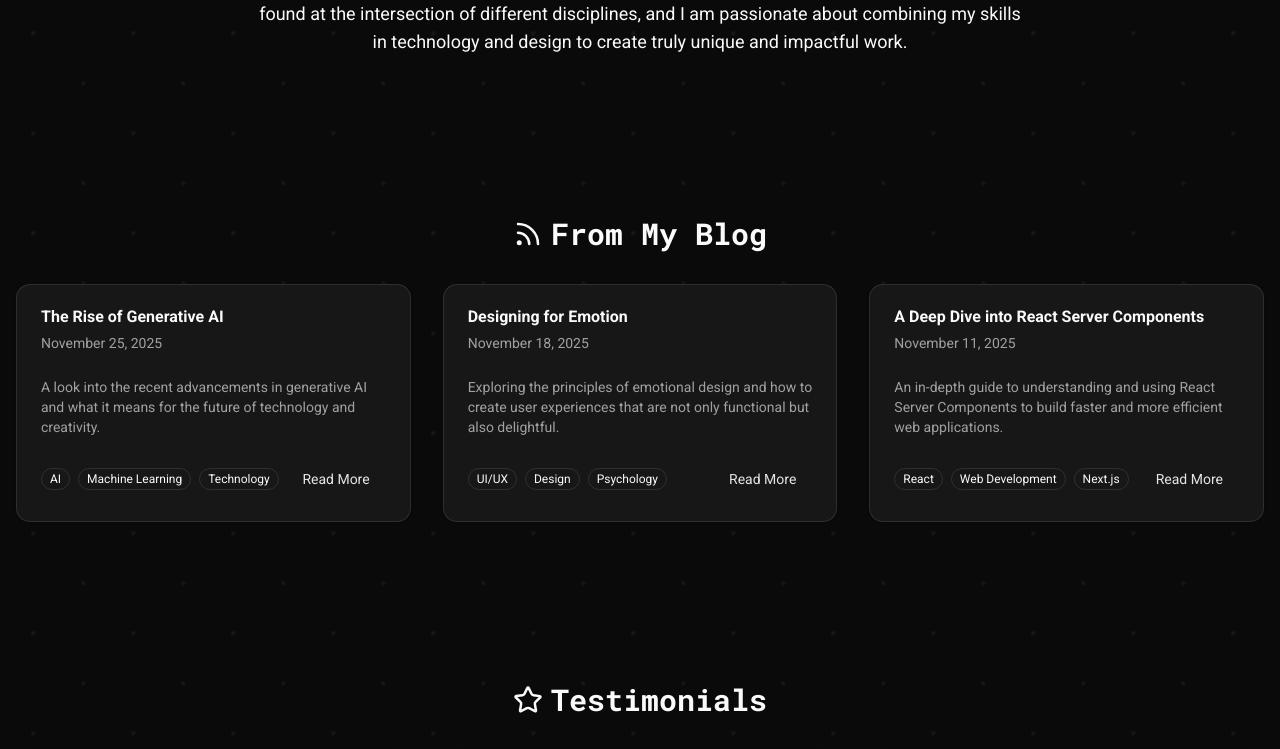
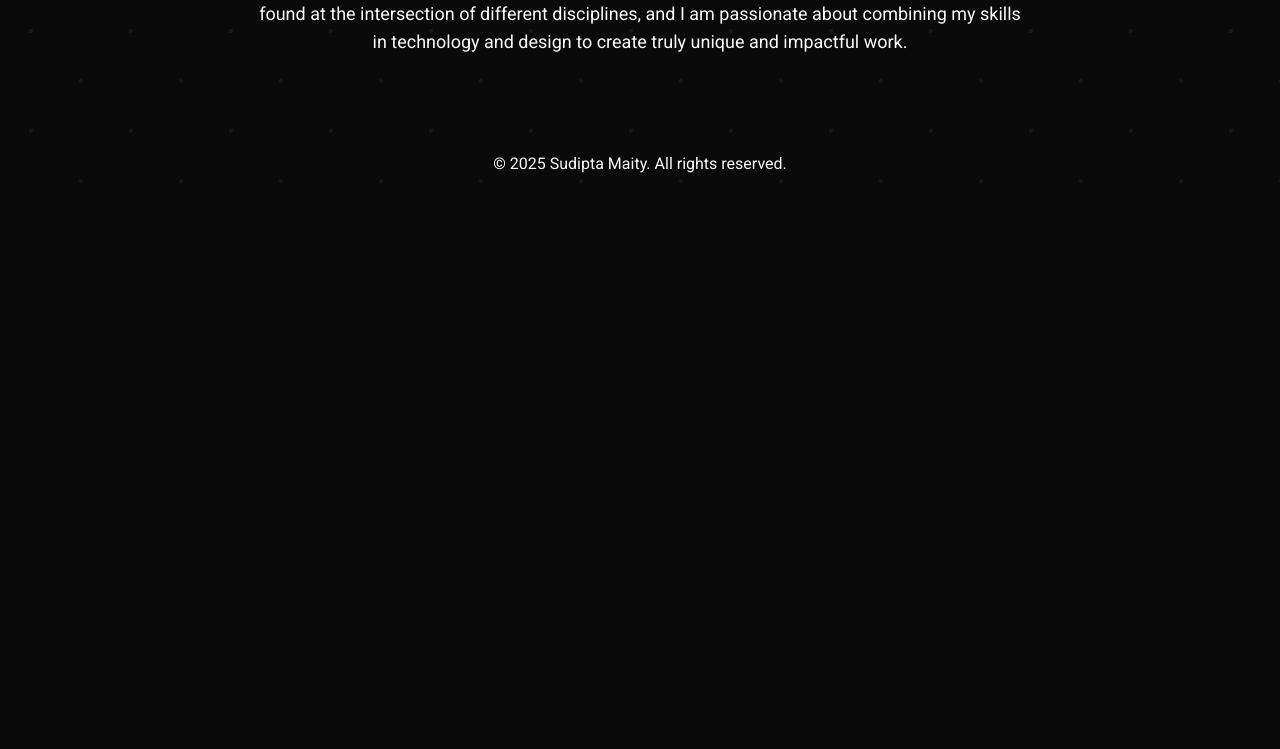
Before and after one commit to sudip0492/mypage, a Next.js app: page / in a window 1280 px wide. Shown: the part 1100-1849 px from the top of the page. After the commit the page ends 1292 px from the top, so only its background shows below. Built offline with nearby package versions, Linux system fonts and the light colour scheme.

Commit message:
mask my blogs and testimonials section in homepage

```diff
--- a/src/components/home-page.tsx
+++ b/src/components/home-page.tsx
@@ -13,8 +13,8 @@ export function HomePage() {
       </div>
       <div className="container mx-auto px-4">
         <Passion />
-        <Blog />
-        <Testimonials />
+        {/* <Blog /> */}
+        {/* <Testimonials /> */}
       </div>
     </div>
   );
```
